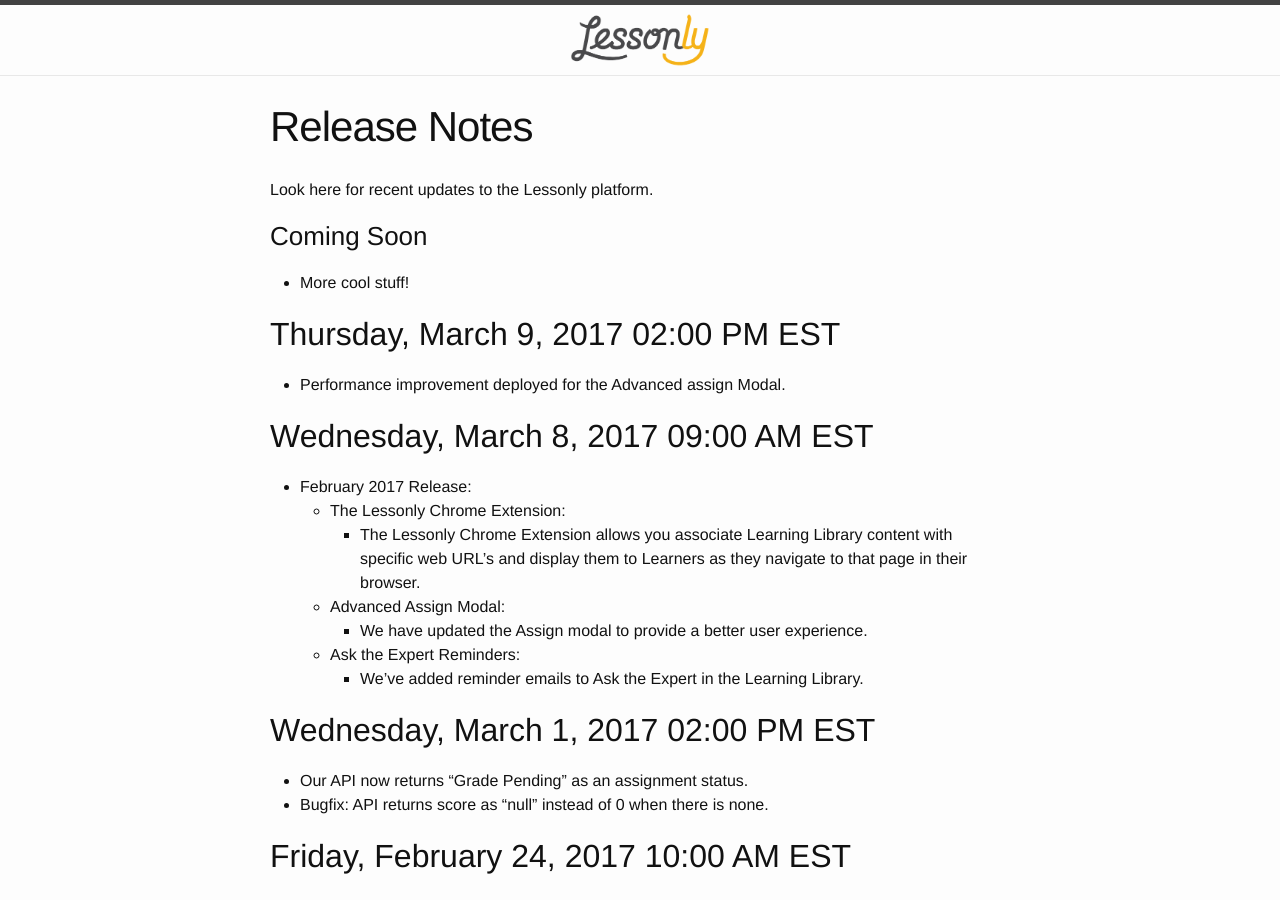
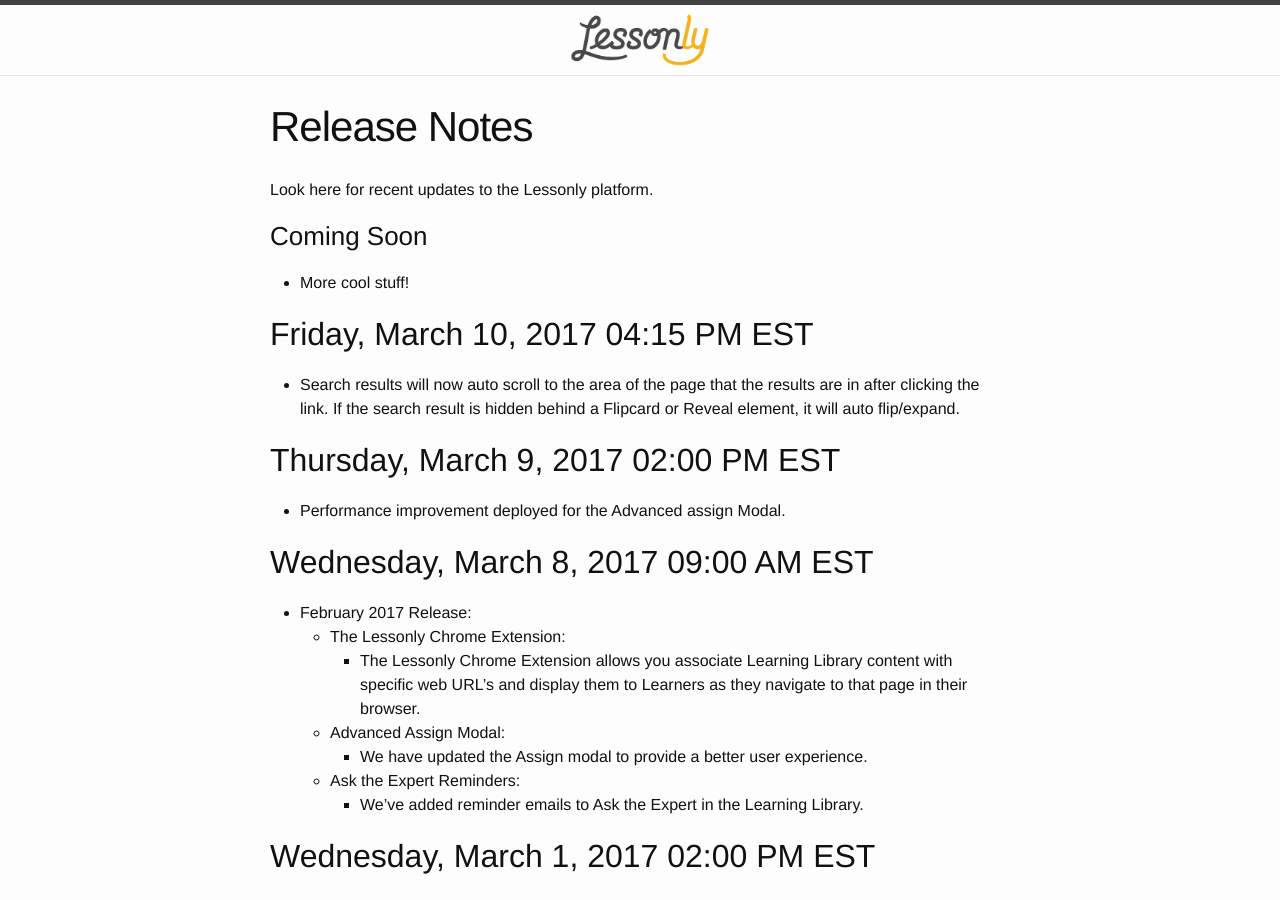
Before and after one commit to isabella232/lessonly.github.io, a Jekyll site: the page built from release-notes.md, in a window 1280 px wide and 900 px high. Built offline with Jekyll 4.4.1, drawn with Linux system fonts in a browser that asks for light colours.

Commit message:
Update release-notes.md

```diff
--- a/release-notes.md
+++ b/release-notes.md
@@ -8,6 +8,9 @@
 
 ### Coming Soon
 - More cool stuff!
+
+## Friday, March 10, 2017 04:15 PM EST
+- Search results will now auto scroll to the area of the page that the results are in after clicking the link. If the search result is hidden behind a Flipcard or Reveal element, it will auto flip/expand.
 
 ## Thursday, March 9, 2017 02:00 PM EST
 - Performance improvement deployed for the Advanced assign Modal.
```
